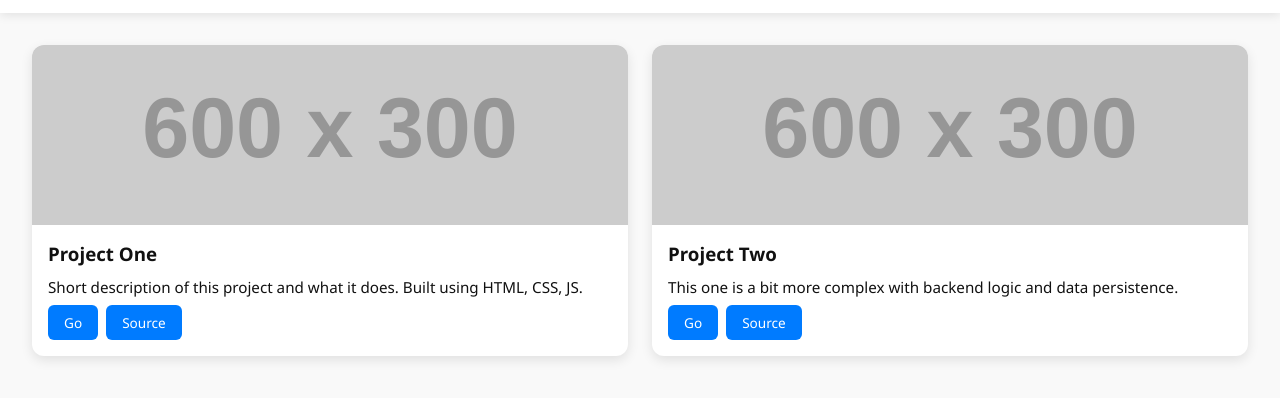
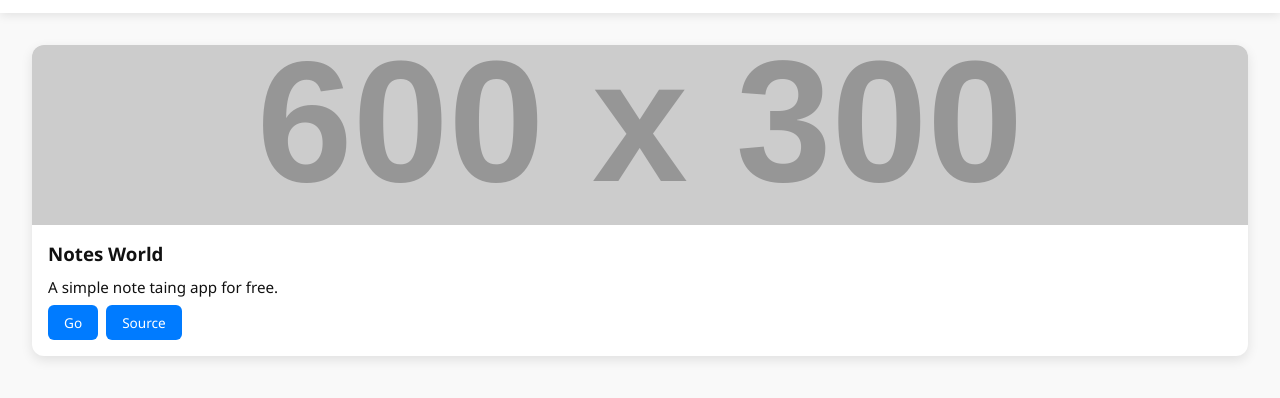
Before and after one commit to ivaansrivastavadev/Ivaansrivastavadev, a plain HTML site: page index.html in a window 1280 px wide. Shown: the part 52-450 px from the top of the page. Drawn offline with Linux system fonts and the light colour scheme; placeholder pictures from the web are drawn by us.

Commit message:
Update index.html

```diff
--- a/index.html
+++ b/index.html
@@ -180,26 +180,16 @@
     <div class="project">
       <img src="https://via.placeholder.com/600x300" alt="Project 1" />
       <div class="project-content">
-        <h3>Project One</h3>
-        <p>Short description of this project and what it does. Built using HTML, CSS, JS.</p>
+        <h3>Notes World</h3>
+        <p>A simple note taing app for free.</p>
         <div class="buttons">
-          <a href="https://example.com" target="_blank">Go</a>
-          <a href="https://github.com" target="_blank">Source</a>
+          <a href="https://notesworldapp.vercel.app" target="_blank">Go</a>
+          <a href="https://github.com/ivaansrivastavadev/notesworldapp" target="_blank">Source</a>
         </div>
       </div>
     </div>
 
-    <div class="project">
-      <img src="https://via.placeholder.com/600x300" alt="Project 2" />
-      <div class="project-content">
-        <h3>Project Two</h3>
-        <p>This one is a bit more complex with backend logic and data persistence.</p>
-        <div class="buttons">
-          <a href="https://example.com" target="_blank">Go</a>
-          <a href="https://github.com" target="_blank">Source</a>
-        </div>
-      </div>
-    </div>
+
 
     <!-- Add more projects as needed -->
   </div>
```
